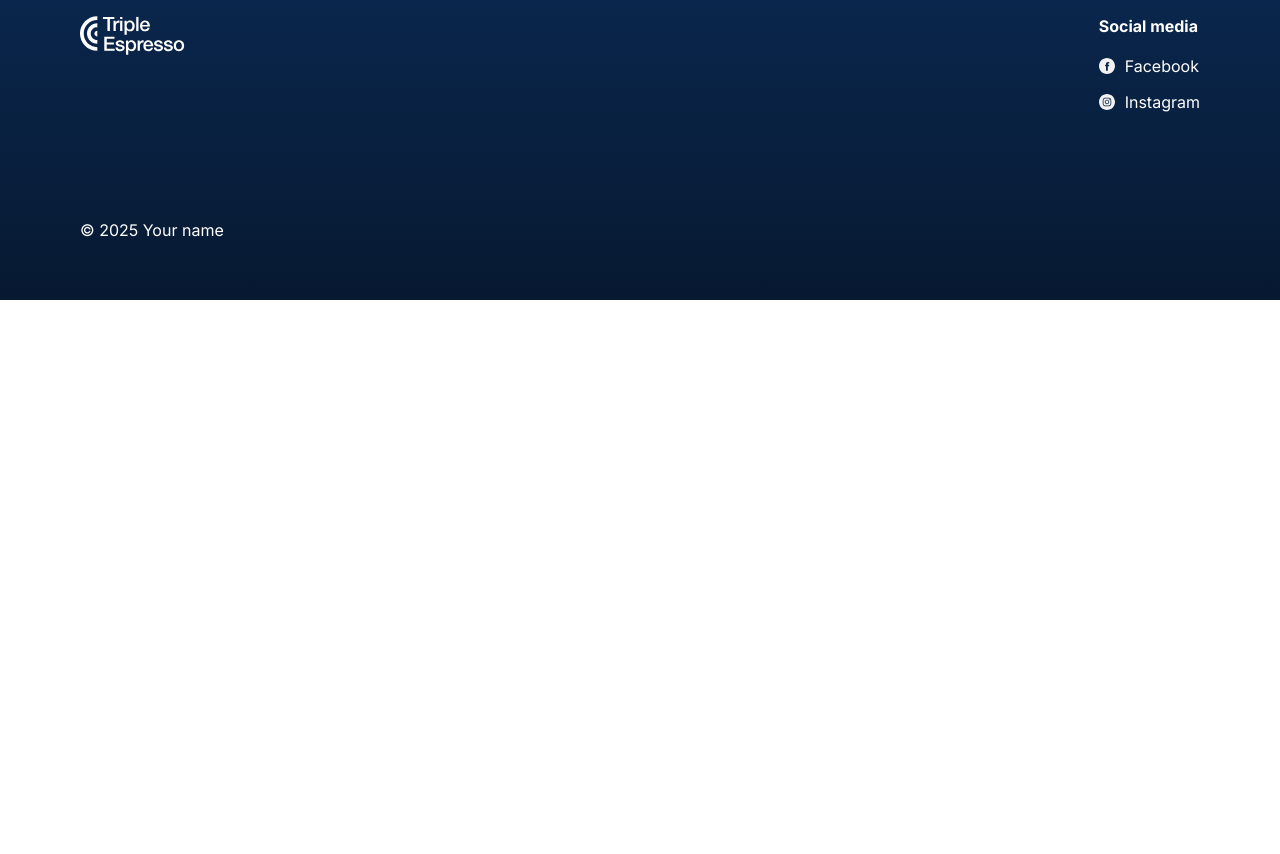
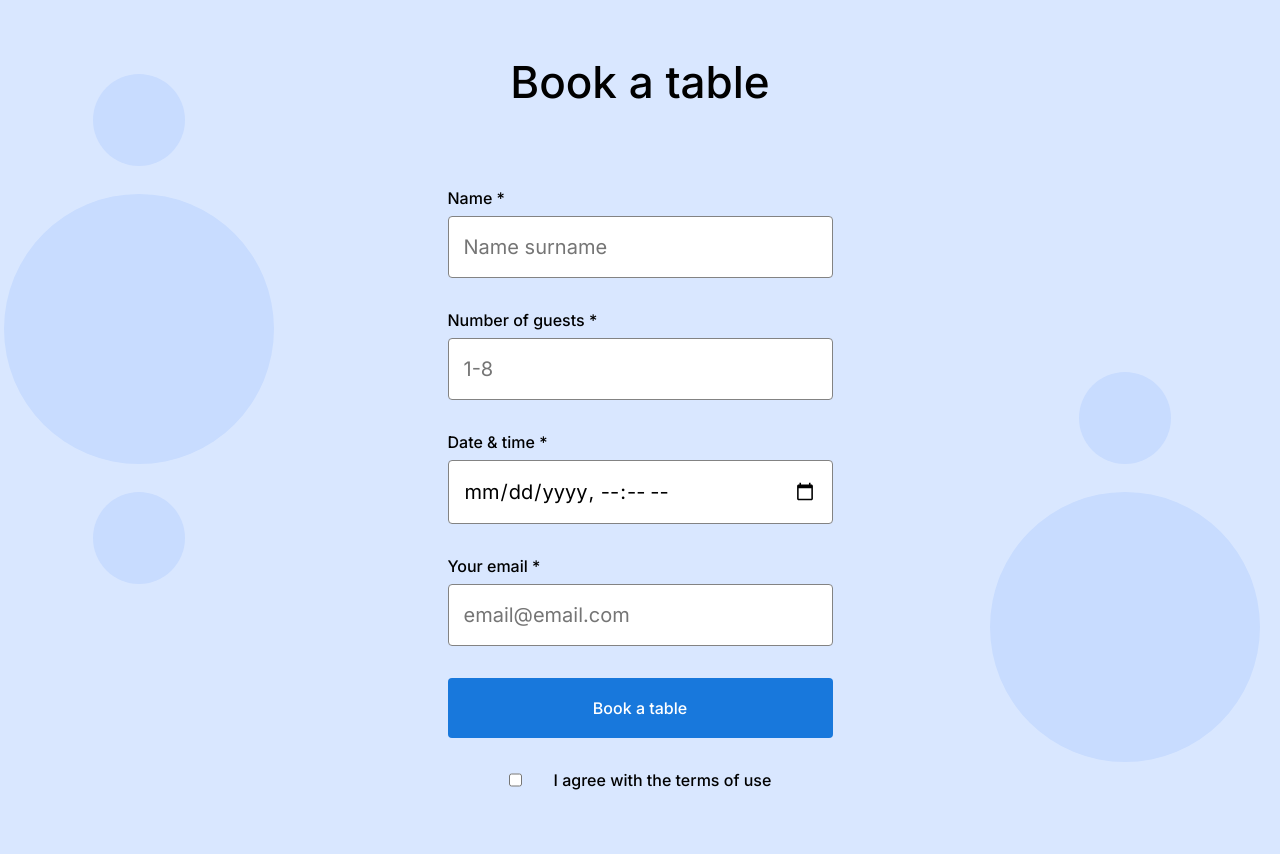
Before and after one commit to Sebasco-coder/se_project_coffeeshop-ft, a plain HTML site: page index.html in a window 1280 px wide. Shown: the part 1706-2560 px from the top of the page. Before the commit the page ends 2006 px from the top, so only its background shows below. Drawn offline with Linux system fonts and the light colour scheme.

Commit message:
New update for my project

```diff
--- a/index.html
+++ b/index.html
@@ -91,6 +91,36 @@ your home-brewing convenience:
 
 </ul>
         </section>
+        <section class="reservation">
+          <h2 class="reservation__title">Book a table</h2>
+          <form class="form reservation__form">
+          <fieldset class="form__fieldset">
+            <label for="name" class="form__label">
+            Name *
+            <input id="name" type="text" class="form__input" placeholder="Name surname" required>
+            </label>
+            <label for="number" class="form__label">
+            Number of guests *
+            <input id="number" type="number" class="form__input" placeholder="1-8" required>
+            </label>
+            <label for="date" class="form__label">
+            Date & time *
+            <input id="date" type="datetime-local" class="form__input" placeholder="" required>
+            </label>
+            <label for="email" class="form__label">
+            Your email *
+            <input id="email" type="email" class="form__input" placeholder="email@email.com" required>
+            </label>
+            </fieldset>
+
+            <button type="submit" class="form__button">Book a table</button>
+            <label for="terms-of-use" class="form__label form__label_type_checkbox">
+            <input id="terms-of-use" type="checkbox" class="form__checkbox">
+            I agree with the terms of use
+            </label>
+          </fieldset>
+          </form>
+        </section>
       </main>
 
       <footer class="footer">
--- a/pages/index.css
+++ b/pages/index.css
@@ -151,6 +151,100 @@ line-height: 52px;
   line-height: 30px;
 }
 
+.reservation {
+padding: 100px 0 215px;
+background-color: #D9E7FF;
+background-image: url(../images/background_reservation.svg);
+background-repeat: no-repeat;
+background-position: center;
+
+}
+
+.reservation__title {
+text-align: center;
+margin: 0 0 80px;
+ font-family: Inter;
+ font-style: normal;
+ font-weight: 500;
+ font-size: 44px;
+ line-height: 52px;
+
+}
+
+.reservation__form {
+margin: 0 auto;
+
+}
+
+.form {
+max-width: 385px;
+
+}
+
+.form__fieldset {
+  margin: 0;
+  padding: 0;
+  border: none;
+}
+
+.form__label {
+  display:block;
+  margin-bottom: 32px;
+  font-family: Inter;
+ font-style: normal;
+ font-weight: 500;
+ font-size: 16px;
+ line-height: 20px;
+
+}
+
+.form__input {
+  display: block;
+  margin-top: 8px;
+  width: 100%;
+  padding: 15px;
+  font-family: Inter;
+ font-style: normal;
+ font-weight: normal;
+ font-size: 20px;
+ line-height: 30px;
+ box-sizing: border-box;
+ border: 1px solid #838383;
+ border-radius: 4px;
+}
+
+.form__button {
+  width:100%;
+  padding: 20px 0;
+  margin-bottom: 32px;
+  border-radius: 4px;
+  color: white;
+  background-color: #1878dc;
+  font-family: Inter;
+ font-style: normal;
+ font-weight: 500;
+ font-size: 16px;
+ line-height: 20px;
+ border: 0;
+
+}
+
+.form__button:hover {
+  background-color: #3f96f3;
+
+}
+
+.form__checkbox {
+
+}
+
+.form__label_type_checkbox {
+display: flex;
+justify-content: center;
+margin: 0;
+gap: 32px;
+
+}
 .footer {
   padding: 60px 80px;
   background: linear-gradient(180deg, #0a2850 0%, #071931 100%);
```
